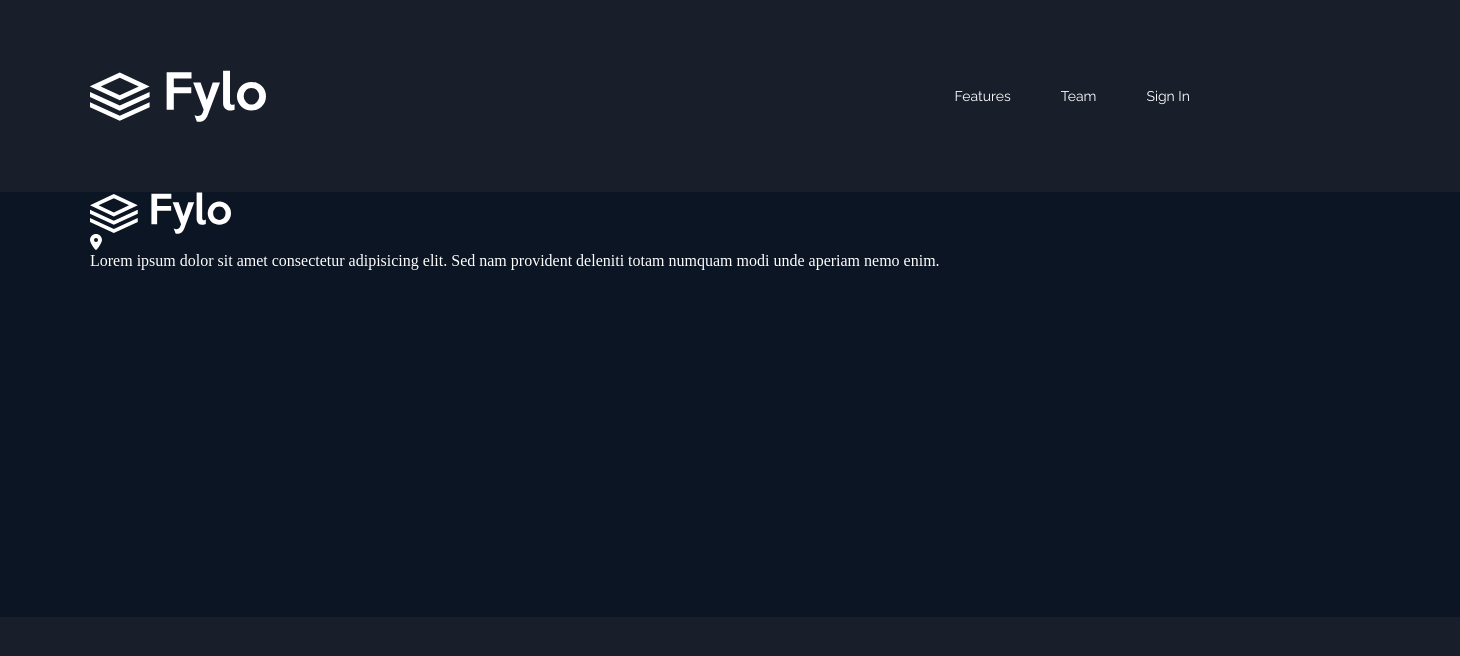
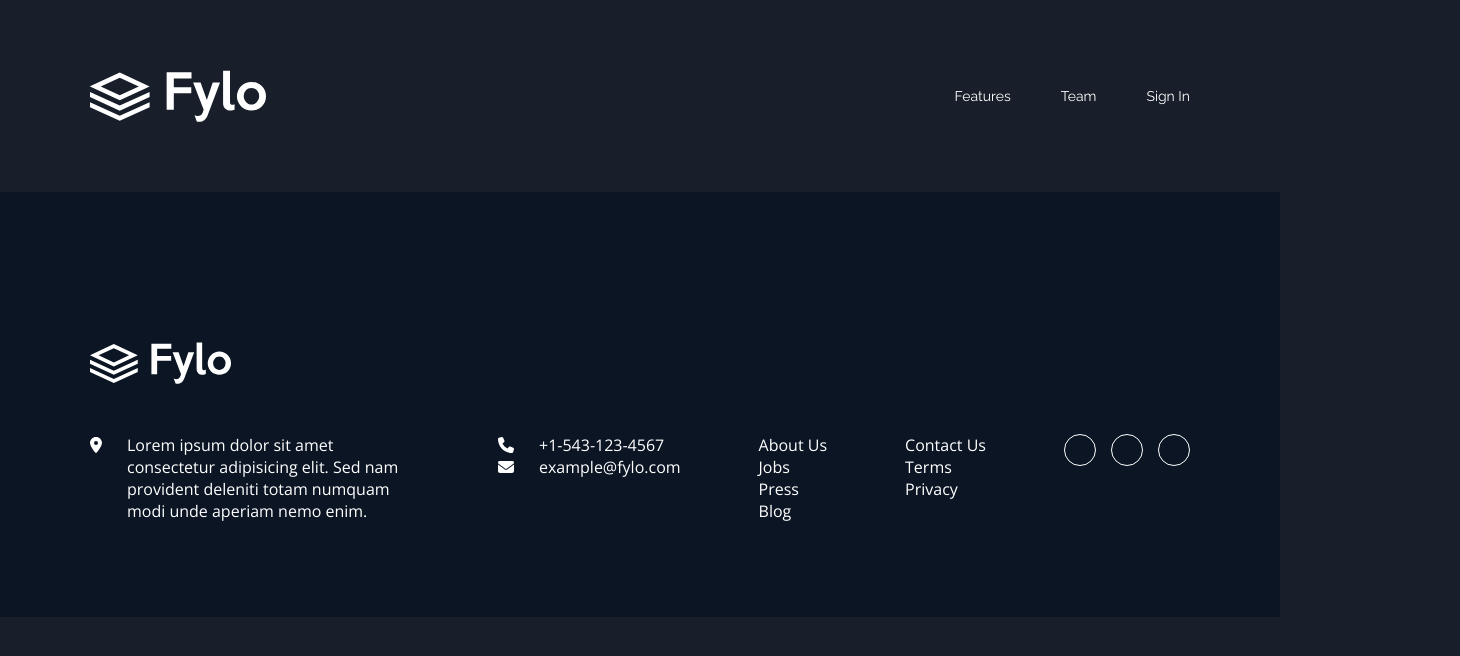
Before and after one commit to Tim-jn/Fylo, a React (Create React App) app: page / in a window 1280 px wide. Shown: the top 656 px of the page, 1460 px wide, since content can reach past the window. Built offline with nearby package versions, Linux system fonts and the light colour scheme.

Commit message:
Added footer

```diff
--- a/src/Components/Footer/Footer.tsx
+++ b/src/Components/Footer/Footer.tsx
@@ -1,21 +1,59 @@
 import './_footer.scss'
 import logo from '../../assets/logo.svg'
 import { FontAwesomeIcon } from '@fortawesome/react-fontawesome'
-import { faLocationDot } from '@fortawesome/free-solid-svg-icons'
+import {
+  faLocationDot,
+  faPhone,
+  faEnvelope,
+} from '@fortawesome/free-solid-svg-icons'
 
 export default function Footer() {
   return (
     <footer className="footer">
-      <div className="infos">
+      <div className="footer-content">
         <div className="footer-logo-content">
           <img src={logo} alt="Fylo Icon" className="footer-logo" />
         </div>
-        <div className="position-content">
-          <FontAwesomeIcon icon={faLocationDot} />
-          <p className="position-text">
-            Lorem ipsum dolor sit amet consectetur adipisicing elit. Sed nam
-            provident deleniti totam numquam modi unde aperiam nemo enim.
-          </p>
+        <div className="infos">
+          <div className="location-content">
+            <div className="location-icon">
+              <FontAwesomeIcon icon={faLocationDot} />
+            </div>
+            <p className="location-text">
+              Lorem ipsum dolor sit amet consectetur adipisicing elit. Sed nam
+              provident deleniti totam numquam modi unde aperiam nemo enim.
+            </p>
+          </div>
+          <div className="contact-content">
+            <div className="contact-phone">
+              <div className="contact-icon">
+                <FontAwesomeIcon icon={faPhone} />
+              </div>
+              <p className="contact-text">+1-543-123-4567</p>
+            </div>
+            <div className="contact-mail">
+              <div className="contact-icon">
+                <FontAwesomeIcon icon={faEnvelope} />
+              </div>
+              <p className="contact-text">example@fylo.com</p>
+            </div>
+          </div>
+          <ul className="infos-links left-links">
+            <li className="info-link">About Us</li>
+            <li className="info-link">Jobs</li>
+            <li className="info-link">Press</li>
+            <li className="info-link">Blog</li>
+          </ul>
+          <ul className="infos-links right-links">
+            <li className="info-link">Contact Us</li>
+            <li className="info-link">Terms</li>
+            <li className="info-link">Privacy</li>
+          </ul>
+          <div className="footer-icons">
+            <div className="footer-icon facebook"></div>
+            <div className="footer-icon twitter"></div>
+            <div className="footer-icon instagram"></div>
+          </div>
         </div>
       </div>
     </footer>
--- a/src/Components/Footer/_footer.scss
+++ b/src/Components/Footer/_footer.scss
@@ -3,8 +3,17 @@
 .footer {
   background: $footer-bg-color;
   height: 425px;
-  width: 100%;
   padding: 0 90px;
+}
+
+.footer-content {
+    padding-top: 150px;
+}
+
+.infos {
+  display: flex;
+  justify-content: space-between;
+  margin-top: 50px;
 }
 
 .footer-logo-content {
@@ -16,3 +25,47 @@
   width: 100%;
   height: 100%;
 }
+
+.location-content {
+  display: flex;
+  max-width: 30%;
+}
+
+.location-icon {
+  margin-right: 25px;
+}
+
+.contact-phone,
+.contact-mail {
+  display: flex;
+}
+
+.contact-icon {
+  margin-right: 25px;
+}
+
+.info-link {
+  cursor: pointer;
+}
+
+.info-link:hover {
+  font-weight: $font-weight-bold;
+}
+
+.footer-icons {
+  display: flex;
+  gap: 15px;
+}
+
+.footer-icon {
+  border: 1px solid $white;
+  border-radius: 50%;
+  width: 30px;
+  height: 30px;
+  cursor: pointer;
+}
+
+.footer-icon:hover {
+  border: 1px solid $cyan-gradient;
+  color: $cyan-gradient;
+}
--- a/src/Components/Navigation/_navigation.scss
+++ b/src/Components/Navigation/_navigation.scss
@@ -20,7 +20,6 @@
 }
 
 .nav-links {
-  list-style-type: none;
   display: flex;
   gap: 50px;
 }
--- a/src/_app.scss
+++ b/src/_app.scss
@@ -4,10 +4,12 @@
   margin: 0;
   padding: 0;
   cursor: default;
+  list-style-type: none;
 }
 
 body {
   background: url(./assets/bg-curvy-desktop.svg) no-repeat 100%;
   background-color: $main-bg-color;
   color: $white;
+  font-family: $primary-font-fam;
 }
```
